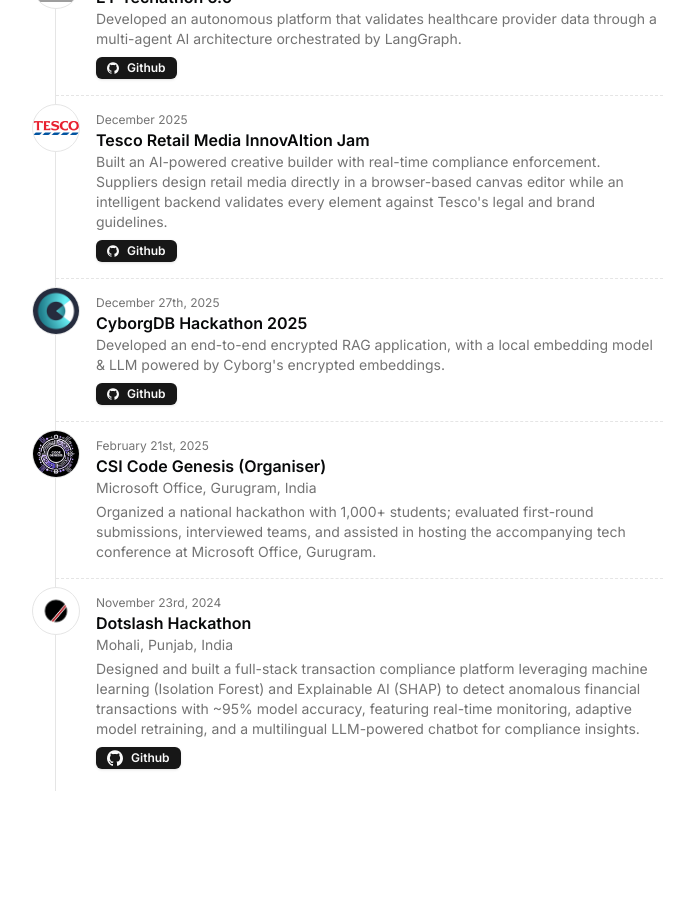
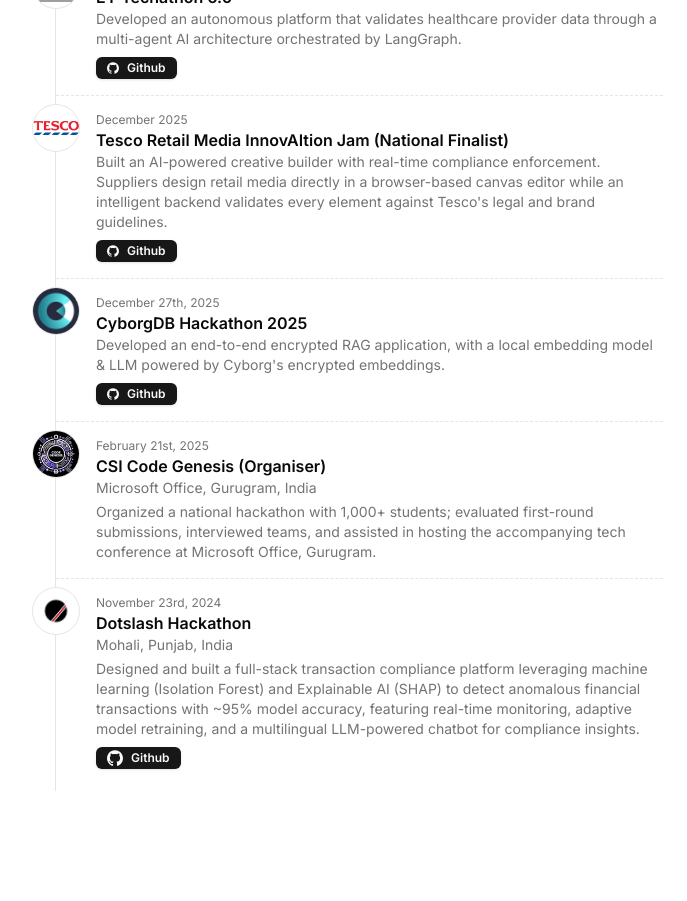
Before and after one commit to arpan-lol/portfolio, a Next.js app: page / in a window 1280 px wide. Shown: the part 2560-3461 px from the top of the page, without its empty margins (289-976 px from the left). Built offline with nearby package versions, Linux system fonts and the light colour scheme; grey boxes are pictures that could not be loaded.

Commit message:
update tesco

```diff
--- a/src/data/resume.tsx
+++ b/src/data/resume.tsx
@@ -315,7 +315,7 @@
       ],
     },
     {
-      title: "Tesco Retail Media InnovAItion Jam",
+      title: "Tesco Retail Media InnovAItion Jam (National Finalist)",
       dates: "December 2025",
       location: "",
       description:
```
